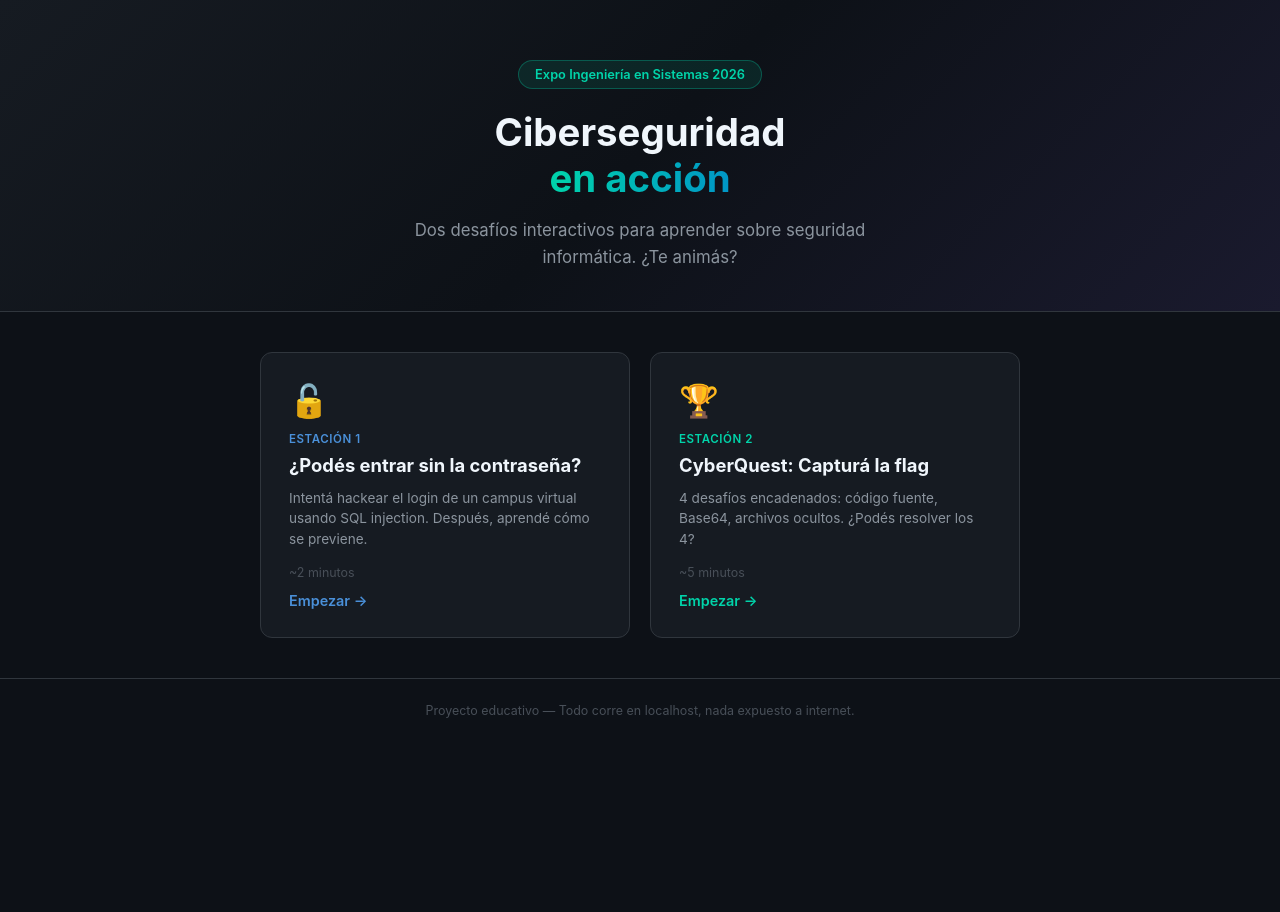
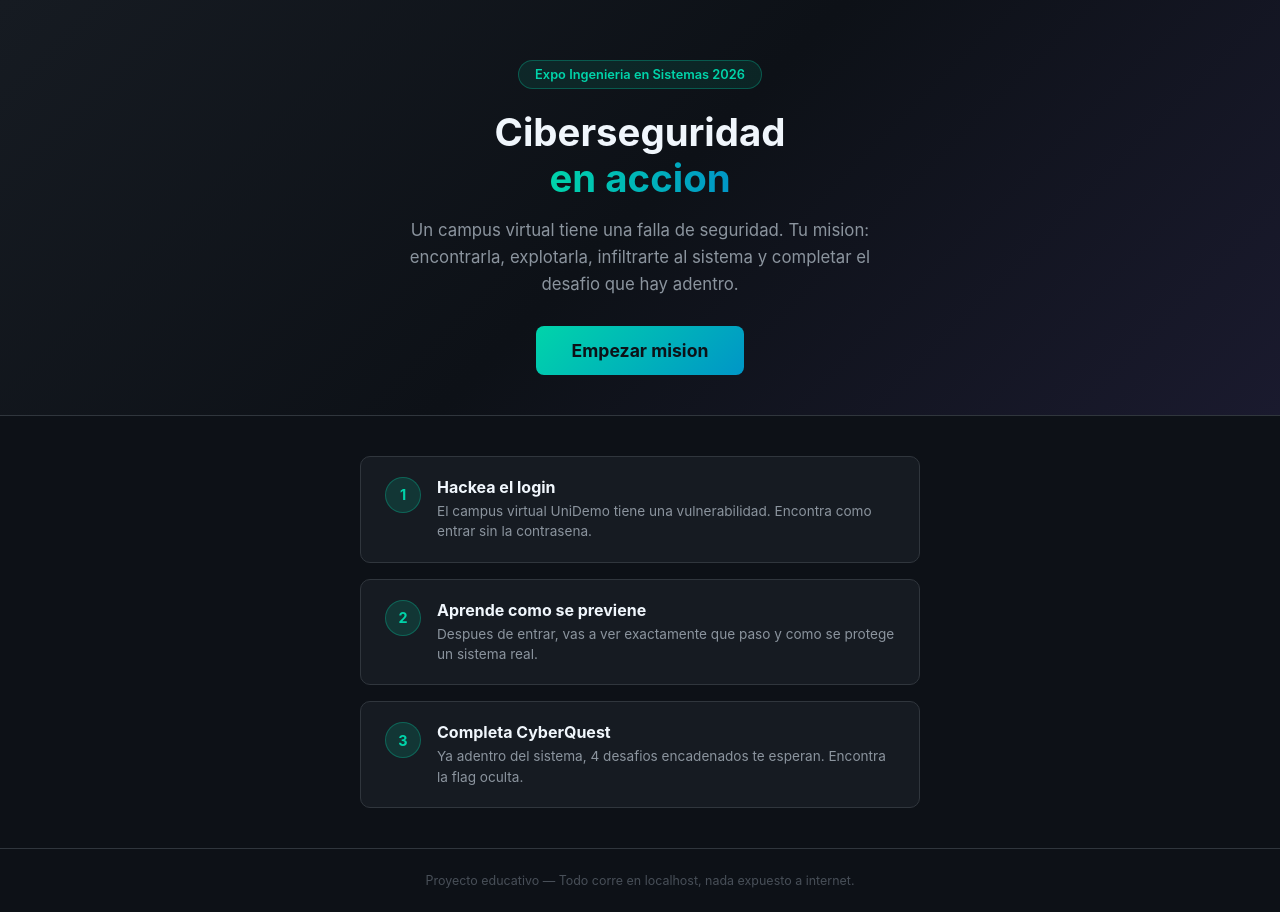
Before and after one commit to Just-Marto/ExpoCarrera2026, a Flask app: page / in a window 1280 px wide. Before the commit the page ends 718 px from the top, so only its background shows below. Run offline with Flask 3, Linux system fonts and the light colour scheme.

Commit message:
feat: flujo narrativo unificado login → CTF
- Landing ahora es briefing de misión (3 pasos) con CTA al login
- Login tiene pistas graduadas (💡 discreto, 2 niveles)
- Pantalla hacked mantiene educación SQLi + bridge al CTF
  ("Te infiltraste al sistema → Explorar el sistema")
- CTF dashboard muestra notice de infiltración
- Versión segura accesible como link secundario

Co-Authored-By: Claude Opus 4.6 <noreply@anthropic.com>

```diff
--- a/ctf/templates/ctf_dashboard.html
+++ b/ctf/templates/ctf_dashboard.html
@@ -31,7 +31,10 @@
     </div>
 
     <div class="cq-main">
-        <h2>Misión: Descubrí la flag oculta</h2>
+        <div class="infiltration-notice">
+            🕵️ Ya estas adentro del sistema. Ahora, descubri que mas esconde.
+        </div>
+        <h2>Mision: Encontra la flag oculta</h2>
 
         {% for num, paso in pasos.items() %}
         {% set is_done = num in completados %}
--- a/static/css/home.css
+++ b/static/css/home.css
@@ -48,87 +48,73 @@ body {
     font-size: 1.05rem;
     color: #8b949e;
     max-width: 500px;
-    margin: 0 auto;
+    margin: 0 auto 28px;
     line-height: 1.6;
 }
 
-.modules {
-    max-width: 800px;
+.hero-cta {
+    display: inline-block;
+    background: linear-gradient(135deg, #00d4aa, #0096c7);
+    color: #0d1117;
+    padding: 14px 36px;
+    border-radius: 8px;
+    font-size: 1.1rem;
+    font-weight: 700;
+    text-decoration: none;
+    transition: transform 0.2s, box-shadow 0.2s;
+}
+
+.hero-cta:hover {
+    transform: translateY(-2px);
+    box-shadow: 0 4px 20px rgba(0, 212, 170, 0.3);
+}
+
+/* ── Briefing steps ── */
+.briefing {
+    max-width: 600px;
     margin: 0 auto;
     padding: 40px 20px;
-    display: grid;
-    grid-template-columns: 1fr 1fr;
-    gap: 20px;
+    display: flex;
+    flex-direction: column;
+    gap: 16px;
 }
 
-.module-card {
+.briefing-card {
     background: #161b22;
     border: 1px solid #30363d;
-    border-radius: 12px;
-    padding: 28px;
-    text-decoration: none;
-    color: inherit;
-    transition: border-color 0.2s, transform 0.2s;
+    border-radius: 10px;
+    padding: 20px 24px;
     display: flex;
-    flex-direction: column;
+    gap: 16px;
+    align-items: flex-start;
 }
 
-.module-card:hover {
-    transform: translateY(-2px);
+.briefing-icon {
+    width: 36px;
+    height: 36px;
+    background: rgba(0, 212, 170, 0.15);
+    border: 1px solid rgba(0, 212, 170, 0.3);
+    color: #00d4aa;
+    border-radius: 50%;
+    display: flex;
+    align-items: center;
+    justify-content: center;
+    font-size: 0.9rem;
+    font-weight: 700;
+    flex-shrink: 0;
 }
 
-.module-card--login:hover {
-    border-color: #4a90d9;
+.briefing-card h3 {
+    color: #f0f6fc;
+    font-size: 1rem;
+    margin-bottom: 4px;
 }
 
-.module-card--ctf:hover {
-    border-color: #00d4aa;
-}
-
-.module-icon {
-    font-size: 2rem;
-    margin-bottom: 12px;
-}
-
-.module-tag {
-    font-size: 0.72rem;
-    font-weight: 600;
-    text-transform: uppercase;
-    letter-spacing: 0.05em;
-    margin-bottom: 8px;
-}
-
-.module-card--login .module-tag { color: #4a90d9; }
-.module-card--ctf .module-tag { color: #00d4aa; }
-
-.module-card h2 {
-    color: #f0f6fc;
-    font-size: 1.15rem;
-    margin-bottom: 10px;
-    line-height: 1.3;
-}
-
-.module-card p {
+.briefing-card p {
     color: #8b949e;
     font-size: 0.85rem;
     line-height: 1.5;
-    flex: 1;
 }
-
-.module-time {
-    color: #484f58;
-    font-size: 0.78rem;
-    margin-top: 16px;
-    margin-bottom: 12px;
-}
-
-.module-cta {
-    font-weight: 600;
-    font-size: 0.9rem;
-}
-
-.module-card--login .module-cta { color: #4a90d9; }
-.module-card--ctf .module-cta { color: #00d4aa; }
 
 .home-footer {
     text-align: center;
@@ -139,6 +125,6 @@ body {
 }
 
 @media (max-width: 600px) {
-    .modules { grid-template-columns: 1fr; }
     .hero h1 { font-size: 1.8rem; }
+    .hero-cta { padding: 12px 28px; font-size: 1rem; }
 }
--- a/templates/home.html
+++ b/templates/home.html
@@ -9,30 +9,35 @@
 <body>
     <div class="hero">
         <div class="hero-content">
-            <div class="hero-badge">Expo Ingeniería en Sistemas 2026</div>
-            <h1>Ciberseguridad<br><span class="accent">en acción</span></h1>
-            <p class="hero-desc">Dos desafíos interactivos para aprender sobre seguridad informática. ¿Te animás?</p>
+            <div class="hero-badge">Expo Ingenieria en Sistemas 2026</div>
+            <h1>Ciberseguridad<br><span class="accent">en accion</span></h1>
+            <p class="hero-desc">Un campus virtual tiene una falla de seguridad. Tu mision: encontrarla, explotarla, infiltrarte al sistema y completar el desafio que hay adentro.</p>
+            <a href="/login" class="hero-cta">Empezar mision</a>
         </div>
     </div>
 
-    <div class="modules">
-        <a href="/login" class="module-card module-card--login">
-            <div class="module-icon">🔓</div>
-            <div class="module-tag">Estación 1</div>
-            <h2>¿Podés entrar sin la contraseña?</h2>
-            <p>Intentá hackear el login de un campus virtual usando SQL injection. Después, aprendé cómo se previene.</p>
-            <div class="module-time">~2 minutos</div>
-            <div class="module-cta">Empezar →</div>
-        </a>
-
-        <a href="/ctf/" class="module-card module-card--ctf">
-            <div class="module-icon">🏆</div>
-            <div class="module-tag">Estación 2</div>
-            <h2>CyberQuest: Capturá la flag</h2>
-            <p>4 desafíos encadenados: código fuente, Base64, archivos ocultos. ¿Podés resolver los 4?</p>
-            <div class="module-time">~5 minutos</div>
-            <div class="module-cta">Empezar →</div>
-        </a>
+    <div class="briefing">
+        <div class="briefing-card">
+            <div class="briefing-icon">1</div>
+            <div>
+                <h3>Hackea el login</h3>
+                <p>El campus virtual UniDemo tiene una vulnerabilidad. Encontra como entrar sin la contrasena.</p>
+            </div>
+        </div>
+        <div class="briefing-card">
+            <div class="briefing-icon">2</div>
+            <div>
+                <h3>Aprende como se previene</h3>
+                <p>Despues de entrar, vas a ver exactamente que paso y como se protege un sistema real.</p>
+            </div>
+        </div>
+        <div class="briefing-card">
+            <div class="briefing-icon">3</div>
+            <div>
+                <h3>Completa CyberQuest</h3>
+                <p>Ya adentro del sistema, 4 desafios encadenados te esperan. Encontra la flag oculta.</p>
+            </div>
+        </div>
     </div>
 
     <footer class="home-footer">
```
Also changed, not shown: login_vulnerable/templates/hacked.html (+23 -16 lines), login_vulnerable/templates/login.html (+52 -5 lines), static/css/ctf.css (+11 -0 lines), static/css/login.css (+135 -0 lines).
